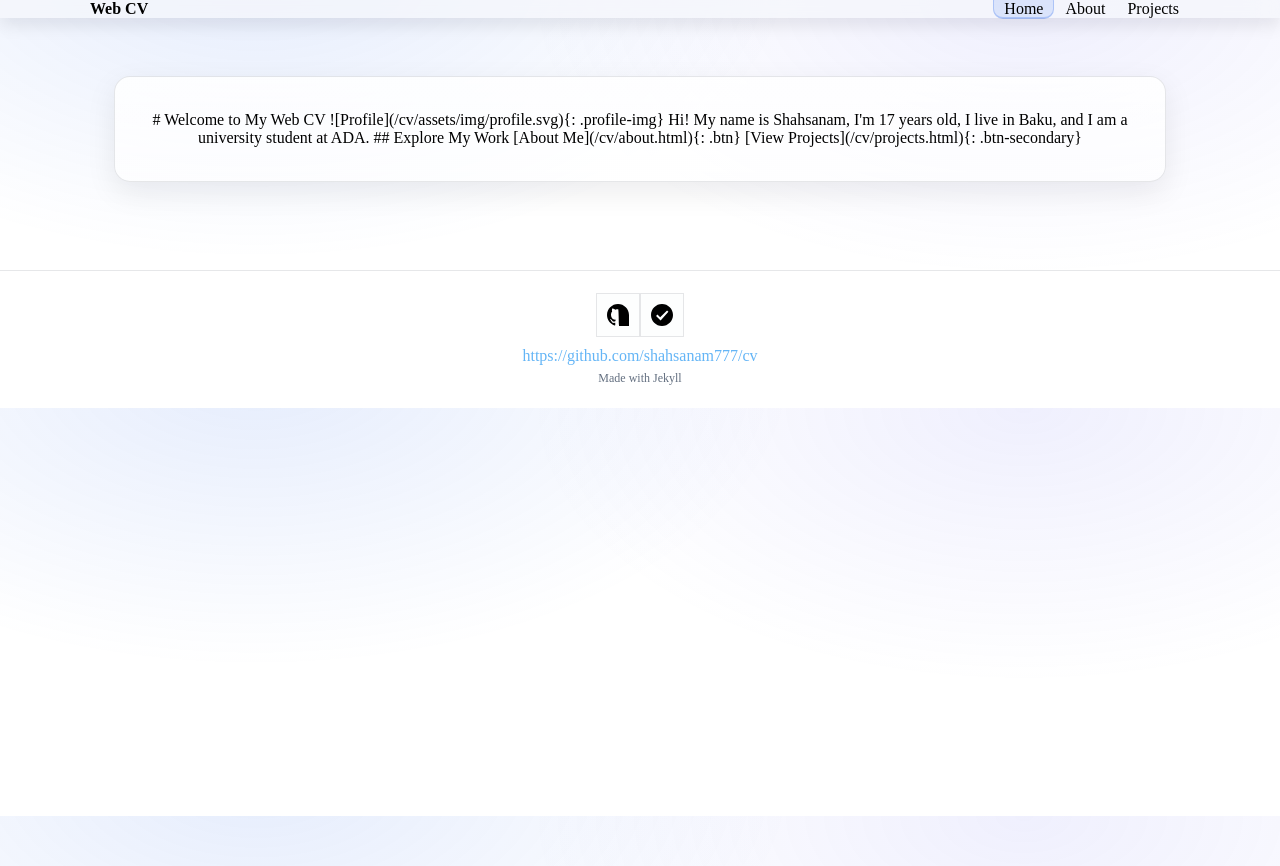
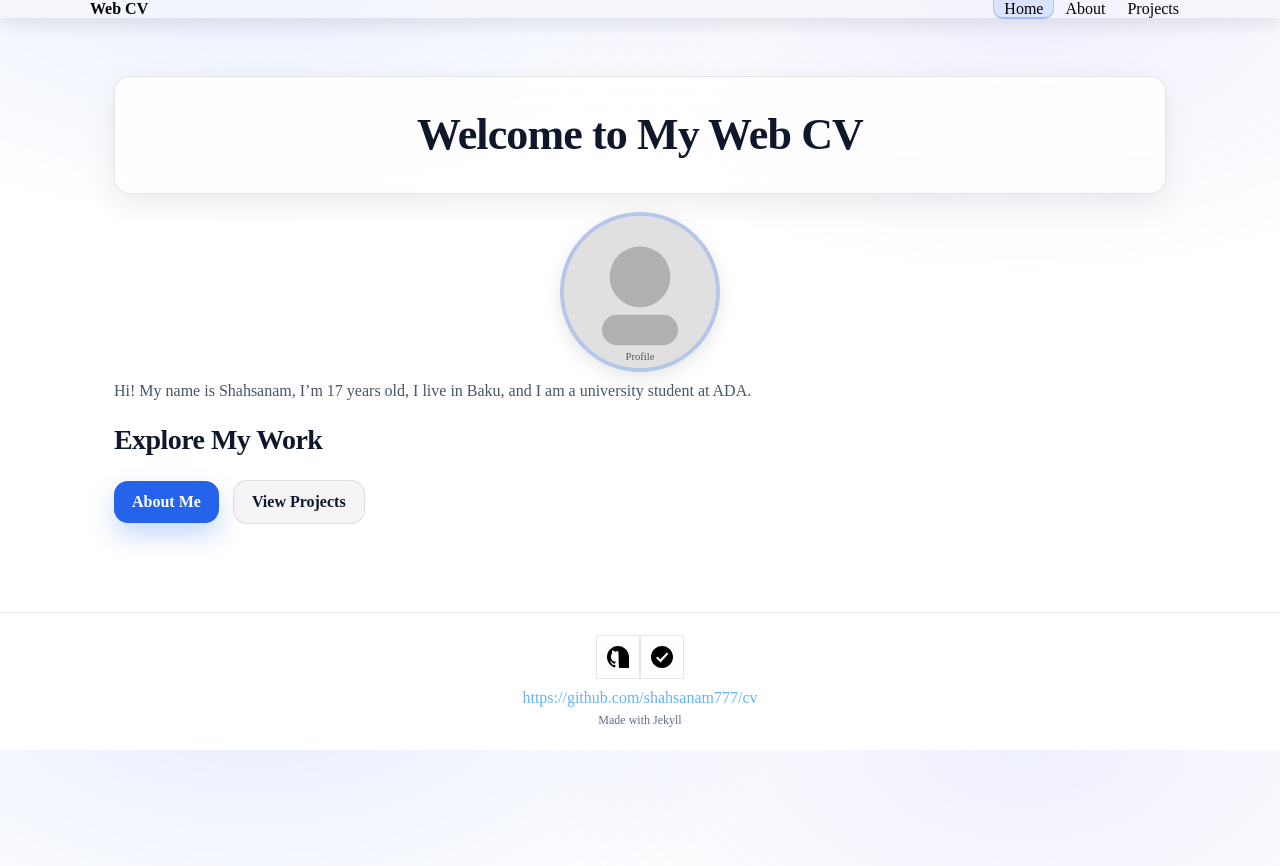
Before and after one commit to Shahsanam777/cv, a Jekyll site: the page built from index.md, in a window 1280 px wide. Shown: the top 866 px of the page. Built offline with Jekyll 4.4.1, drawn with Linux system fonts in a browser that asks for light colours.

Commit message:
Update index.md

```diff
--- a/index.md
+++ b/index.md
@@ -3,17 +3,14 @@ layout: default
 title: Home
 ---
 
-<div class="hero">
+# Welcome to My Web CV
+{: .hero }
 
-# Welcome to My Web CV
-
-![Profile]({{ '/assets/img/profile.svg' | relative_url }}){: .profile-img}
+![Profile]({{ '/assets/img/profile.svg' | relative_url }}){: .profile-img }
 
 Hi! My name is Shahsanam, I'm 17 years old, I live in Baku, and I am a university student at ADA.
 
 ## Explore My Work
 
-[About Me]({{ '/about.html' | relative_url }}){: .btn}
-[View Projects]({{ '/projects.html' | relative_url }}){: .btn-secondary}
-
-</div>
+[About Me]({{ '/about.html' | relative_url }}){: .btn }
+[View Projects]({{ '/projects.html' | relative_url }}){: .btn-secondary }
```
